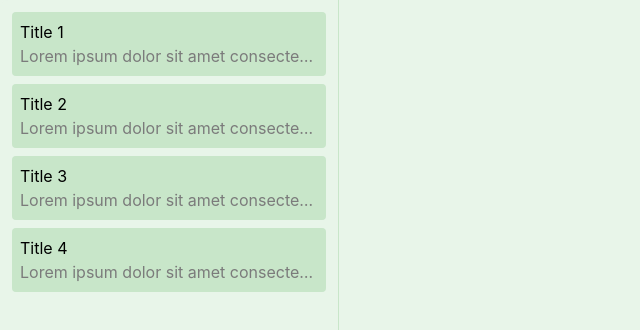
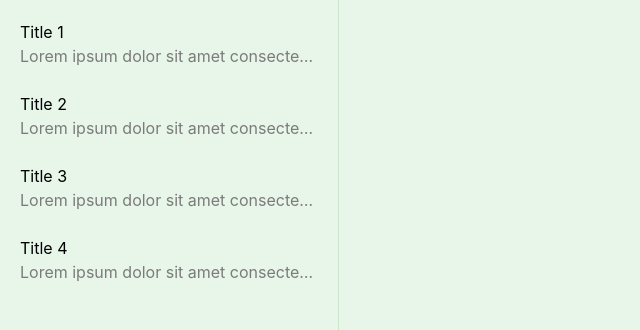
Before and after one commit to Nyikiwane/notes, a React (Vite) app: page / in a window 1280 px wide. Shown: the top 330 px of the page, without its empty margins (0-640 px from the left). Built offline with nearby package versions, Linux system fonts and the light colour scheme.

Commit message:
notes highlight

```diff
--- a/src/components/Layout.module.css
+++ b/src/components/Layout.module.css
@@ -40,8 +40,11 @@
     padding: var(--size-2);
     border-radius: var(--size-1);
     margin-bottom: var(--size-2);
+    max-width: 100%;
+  }
+
+  .menu-note__active--note {
     background-color: var(--green-100);
-    max-width: 100%;
   }
 
   .menu-note__note {
--- a/src/components/Layout.tsx
+++ b/src/components/Layout.tsx
@@ -1,19 +1,33 @@
-import { Link } from 'react-router-dom';
+import { Link, useLocation } from 'react-router-dom';
 import styles from './Layout.module.css';
 import notes from '../lib/notes.json';
+import { useEffect, useState } from 'react';
 
 interface Props {
   children: React.ReactNode;
 }
 
 function Layout({ children }: Props) {
+  const [path, setPath] = useState('/');
+  const pathname = useLocation()?.pathname; // to strip the /
+  useEffect(() => {
+    if (pathname !== '/') {
+      setPath(pathname.slice(1));
+    }
+  }, [pathname]);
+
   return (
     <div className={styles.layout}>
       <div className={styles.menu}>
         <ul className={styles['menu-list']}>
           {Object.entries(notes).map(([slug, { title, body }]) => {
             return (
-              <li className={styles['menu-note']} key={slug}>
+              <li
+                className={`${styles['menu-note']} ${
+                  path === slug ? styles['menu-note__active--note'] : ''
+                }`}
+                key={slug}
+              >
                 <Link to={slug} className={styles['menu-note__note']}>
                   <span>{title}</span>
                   <span className={styles['menu-note__body']}>{body}</span>
--- a/src/components/Note.tsx
+++ b/src/components/Note.tsx
@@ -1,6 +1,5 @@
 import { useParams } from 'react-router-dom';
 import notes from '../lib/notes.json';
-
 
 function Note() {
   const { slug } = useParams();
```
